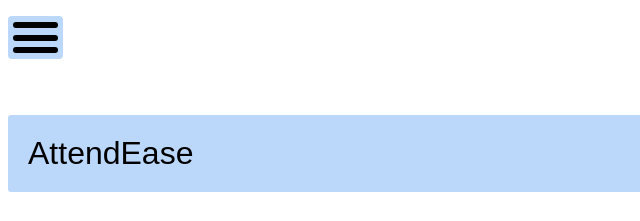
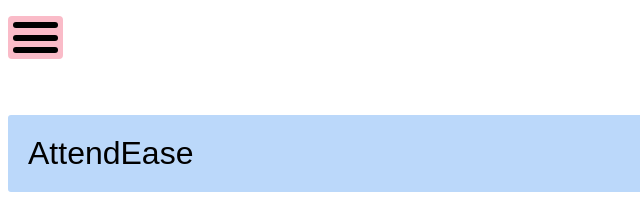
Before and after one commit to Saumyajeet6103/temp-neofest, a plain HTML site: page index.html in a window 1280 px wide. Shown: the top 221 px of the page, 0-640 px from the left. Drawn offline with Linux system fonts and the light colour scheme.

Commit message:
Update index.html

```diff
--- a/index.html
+++ b/index.html
@@ -40,7 +40,7 @@
   }
   .div-2 {
     border-radius: 4px;
-    background-color: #bbd8fa;
+    background-color: #fabbc8;
     align-self: start;
     display: flex;
     width: 45px;
```
